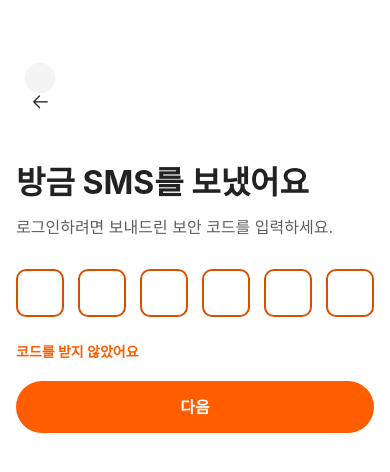
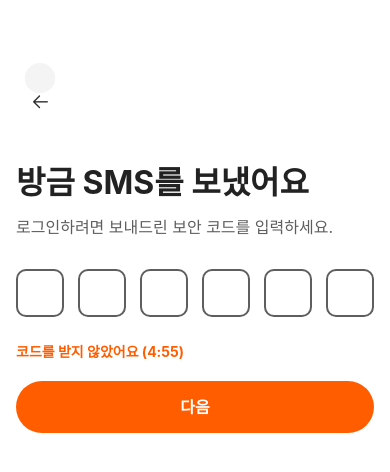
Before and after one commit to get-team/frontend, a React Native app: screen /Auth in a window 390 px wide. Shown: the top 472 px of the page. Built offline with nearby package versions, Linux system fonts and the light colour scheme.

Commit message:
feat: countDown, focus

```diff
--- a/screens/Auth/Auth.js
+++ b/screens/Auth/Auth.js
@@ -1,4 +1,4 @@
-import React, { Fragment } from "react";
+import React, { Fragment, useState, useRef, useEffect } from "react";
 import {
   View,
   Text,
@@ -8,7 +8,6 @@ import {
   TouchableWithoutFeedback,
   Keyboard,
   TouchableOpacity,
-  Animated
 } from "react-native";
 import { useNavigation } from "@react-navigation/native";
 import Ellipse from "../../component/Svg/Ellipse";
@@ -18,6 +17,38 @@ import styles from "./AuthStyles"
 const Auth = () => {
 
   const navigation = useNavigation();
+  const inputRefs = Array(6).fill(0).map((_, i) => useRef(null));
+
+  const [authValues, setAuthValues] = useState(["", "", "", "", "", ""]);
+  const [countdown, setCountdown] = useState(300);
+
+  const handleInputChange = (index, value) => {
+    const newAuthValues = [...authValues];
+    newAuthValues[index] = value;
+    setAuthValues(newAuthValues);
+
+    if (index < 5 && value !== "") {
+      inputRefs[index + 1].current.focus();
+    }
+
+    if (index > 0 && value === "") {
+      inputRefs[index - 1].current.focus();
+    }
+  };
+
+  useEffect(() => {
+    const interval = setInterval(() => {
+      setCountdown((prevCountdown) => Math.max(0, prevCountdown - 1));
+    }, 1000);
+
+    return () => clearInterval(interval);
+  }, []);
+
+  const formatTime = (seconds) => {
+    const minutes = Math.floor(seconds / 60);
+    const remainingSeconds = seconds % 60;
+    return `${minutes}:${remainingSeconds < 10 ? "0" : ""}${remainingSeconds}`;
+  };
 
   return (
     <Fragment>
@@ -50,16 +81,27 @@ const Auth = () => {
               </View>
 
               <View style={styles.authContainer}>
-                <TextInput keyboardType="number-pad" maxLength={1} style={styles.authBox} />
-                <TextInput keyboardType="number-pad" maxLength={1} style={styles.authBox} />
-                <TextInput keyboardType="number-pad" maxLength={1} style={styles.authBox} />
-                <TextInput keyboardType="number-pad" maxLength={1} style={styles.authBox} />
-                <TextInput keyboardType="number-pad" maxLength={1} style={styles.authBox} />
-                <TextInput keyboardType="number-pad" maxLength={1} style={styles.authBox} />
+                {authValues.map((value, index) => (
+                <TextInput
+                key={index}
+                keyboardType="number-pad"
+                maxLength={1}
+                style={[
+                  styles.authBox,
+                  {
+                    borderColor: value ? '#D84F00' : '#5E5E5E',
+                  },
+                ]}
+                value={value}
+                onChangeText={(text) => handleInputChange(index, text)}
+                ref={inputRefs[index]}
+                caretHidden={true}
+              />
+              ))}
               </View>
 
               <Text style={styles.authText}>
-                코드를 받지 않았어요
+                코드를 받지 않았어요 ({formatTime(countdown)})
               </Text>
 
               <TouchableOpacity
--- a/screens/Auth/AuthStyles.js
+++ b/screens/Auth/AuthStyles.js
@@ -96,7 +96,6 @@ const styles = StyleSheet.create({
     paddingVertical: 0,
     borderRadius: 10,
     borderWidth: 2,
-    borderColor: '#D84F00',
   },
   authText:{
     paddingTop:24,
```
